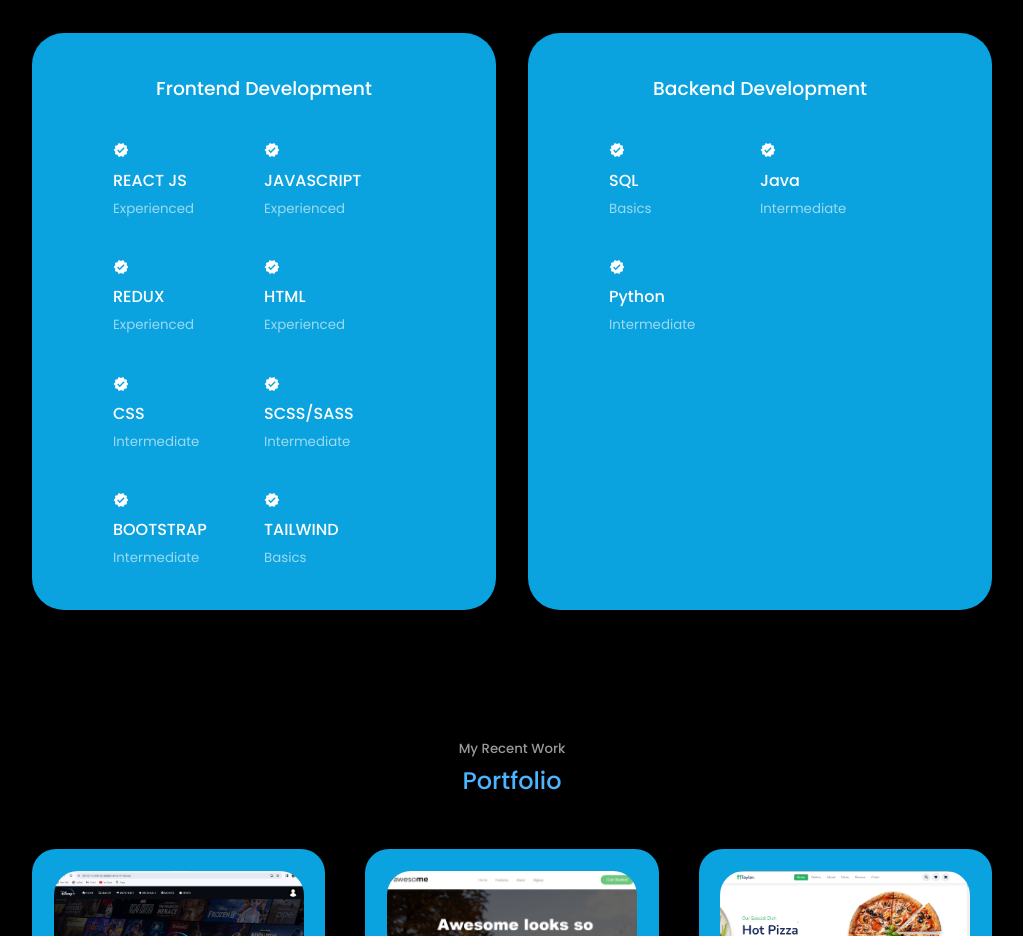
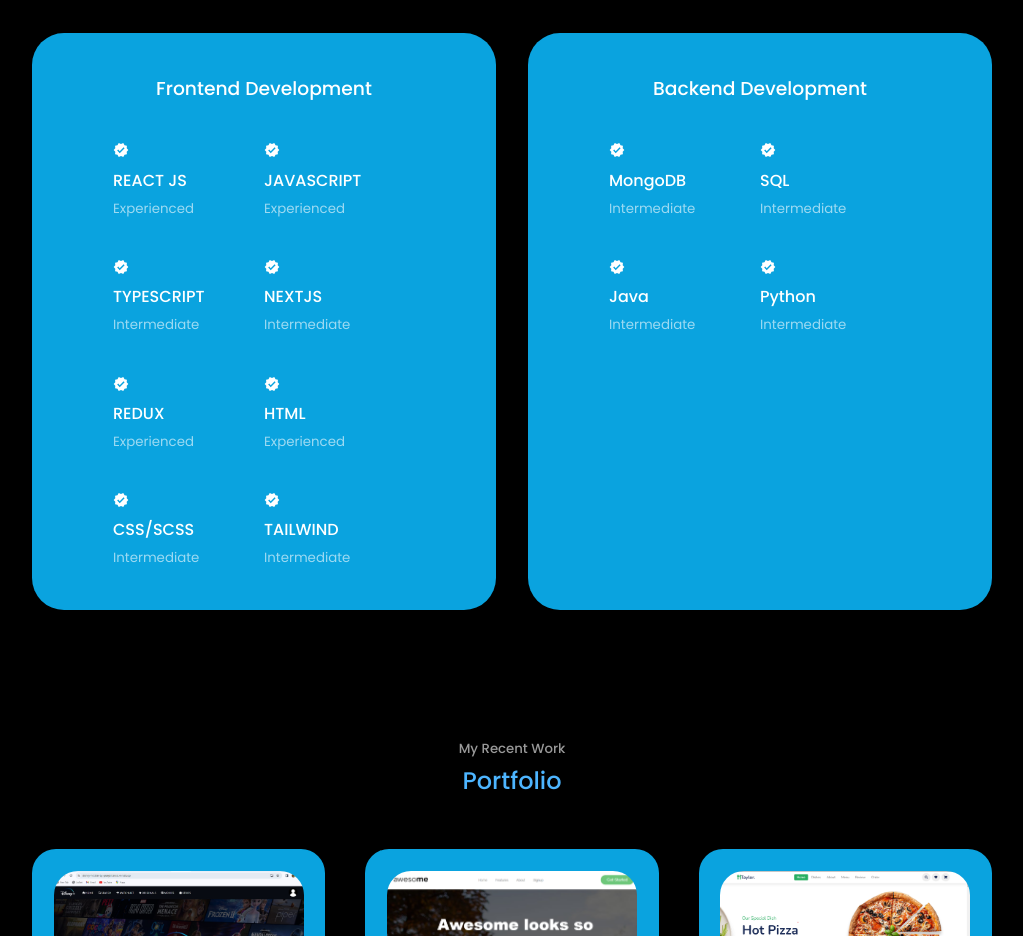
Before and after one commit to pranjalbansal787/Pranjal-Portfolio, a React (Create React App) app: page / in a window 1280 px wide. Shown: the part 1800-2736 px from the top of the page, without its empty margins (128-1151 px from the left). Built offline with nearby package versions, Linux system fonts and the light colour scheme.

Commit message:
skills update

```diff
--- a/src/components/experience/Experience.jsx
+++ b/src/components/experience/Experience.jsx
@@ -34,6 +34,22 @@ const Experience = () => {
             <div>
               <article className="experience_details">
                 <MdVerified className="experience__details-icon" />
+                <h4>TYPESCRIPT</h4>
+                <small className='text-light'>Intermediate</small>
+              </article>
+            </div>
+
+            <div>
+              <article className="experience_details">
+                <MdVerified className="experience__details-icon" />
+                <h4>NEXTJS</h4>
+                <small className='text-light'>Intermediate</small>
+              </article>
+            </div>
+
+            <div>
+              <article className="experience_details">
+                <MdVerified className="experience__details-icon" />
                 <h4>REDUX</h4>
                 <small className='text-light'>Experienced</small>
               </article>
@@ -47,27 +63,10 @@ const Experience = () => {
               </article>
             </div>
 
-
             <div>
               <article className="experience_details">
                 <MdVerified className="experience__details-icon" />
-                <h4>CSS</h4>
-                <small className='text-light'>Intermediate</small>
-              </article>
-            </div>
-
-            <div>
-              <article className="experience_details">
-                <MdVerified className="experience__details-icon" />
-                <h4>SCSS/SASS</h4>
-                <small className='text-light'>Intermediate</small>
-              </article>
-            </div>
-
-            <div>
-              <article className="experience_details">
-                <MdVerified className="experience__details-icon" />
-                <h4>BOOTSTRAP</h4>
+                <h4>CSS/SCSS</h4>
                 <small className='text-light'>Intermediate</small>
               </article>
             </div>
@@ -76,7 +75,7 @@ const Experience = () => {
               <article className="experience_details">
                 <MdVerified className="experience__details-icon" />
                 <h4>TAILWIND</h4>
-                <small className='text-light'>Basics</small>
+                <small className='text-light'>Intermediate</small>
               </article>
             </div>
 
@@ -88,11 +87,19 @@ const Experience = () => {
 
           <div className="experience__content">
 
+          <div>
+              <article className="experience_details">
+                <MdVerified className="experience__details-icon" />
+                <h4>MongoDB</h4>
+                <small className='text-light'>Intermediate</small>
+              </article>
+            </div>
+
             <div>
               <article className="experience_details">
                 <MdVerified className="experience__details-icon" />
                 <h4>SQL</h4>
-                <small className='text-light'>Basics</small>
+                <small className='text-light'>Intermediate</small>
               </article>
             </div>
 
@@ -112,6 +119,7 @@ const Experience = () => {
               </article>
             </div>
 
+
           </div>
         </div>
       </div>
```
